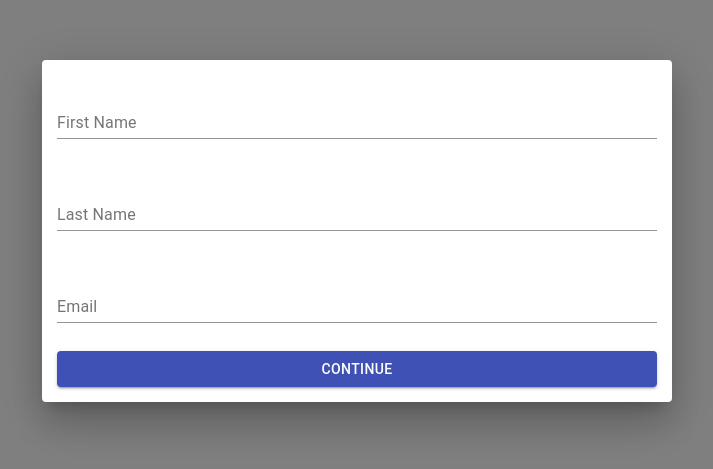
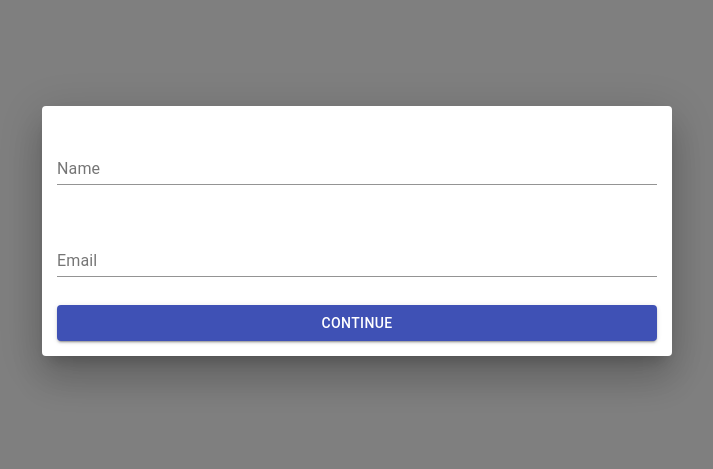
Before and after one commit to sauskekan/aws-watchtower, a React (Create React App) app: page / in a window 1280 px wide. Shown: the part 169-638 px from the top of the page, without its empty margins (283-996 px from the left). Built offline with nearby package versions, Linux system fonts and the light colour scheme.

Commit message:
user and email

```diff
--- a/src/components/FormUserDetails.js
+++ b/src/components/FormUserDetails.js
@@ -23,19 +23,10 @@ export class FormUserDetails extends Component {
           >
             <AppBar title="Enter User Details" />
             <TextField
-              placeholder="Enter Your First Name"
-              label="First Name"
-              onChange={handleChange('firstName')}
-              defaultValue={values.firstName}
-              margin="normal"
-              fullWidth
-            />
-            <br />
-            <TextField
-              placeholder="Enter Your Last Name"
-              label="Last Name"
-              onChange={handleChange('lastName')}
-              defaultValue={values.lastName}
+              placeholder="Enter Your Name"
+              label="Name"
+              onChange={handleChange('Name')}
+              defaultValue={values.Name}
               margin="normal"
               fullWidth
             />
--- a/src/components/UserForm.js
+++ b/src/components/UserForm.js
@@ -7,12 +7,8 @@ import Success from './Success';
 export class UserForm extends Component {
   state = {
     step: 1,
-    firstName: '',
-    lastName: '',
-    email: '',
-    occupation: '',
-    city: '',
-    bio: ''
+    Name: '',
+    email: ''
   };
 
   // Proceed to next step
@@ -38,8 +34,8 @@ export class UserForm extends Component {
 
   render() {
     const { step } = this.state;
-    const { firstName, lastName, email, occupation, city, bio } = this.state;
-    const values = { firstName, lastName, email, occupation, city, bio };
+    const { Name, email } = this.state;
+    const values = { Name, email };
 
     switch (step) {
       case 1:
```
